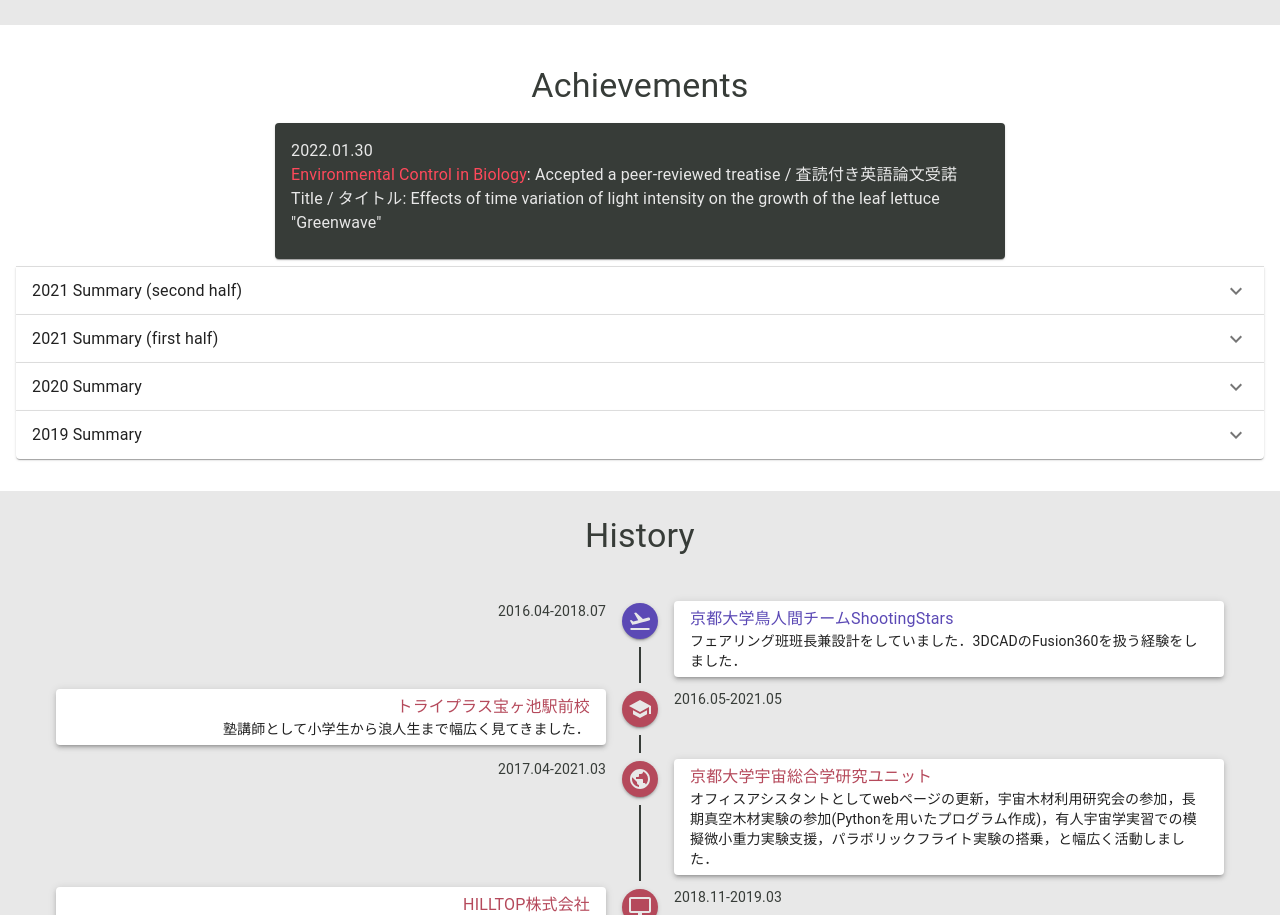
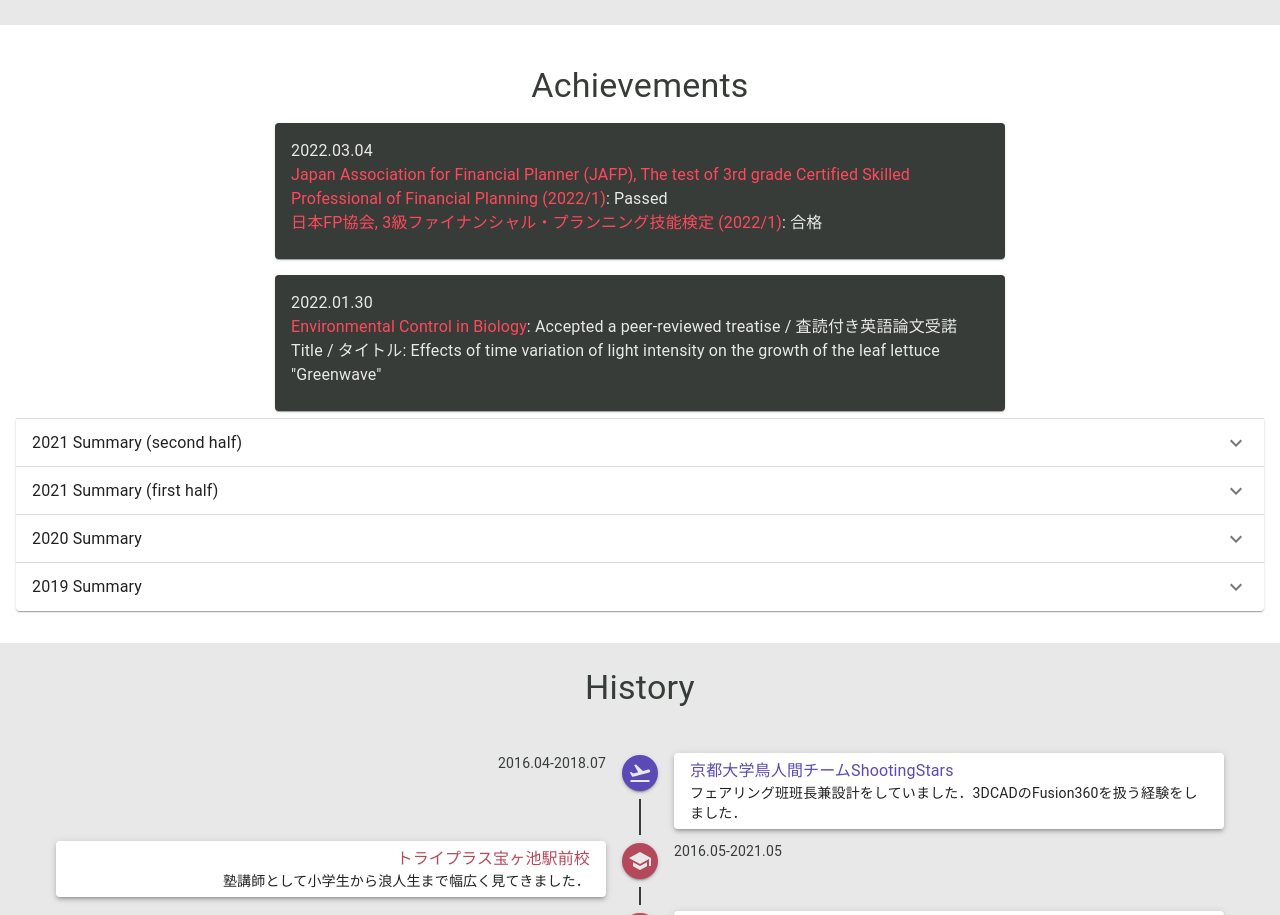
Before and after one commit to masukai/portfolio, a React (Create React App) app: page / in a window 1280 px wide. Shown: the part 889-1804 px from the top of the page. Built offline with nearby package versions, Linux system fonts and the light colour scheme.

Commit message:
20220304_update

```diff
--- a/src/components/Achievements.tsx
+++ b/src/components/Achievements.tsx
@@ -37,6 +37,23 @@ const Achievements: React.FC = () => {
           <Typography variant='h4'>
             Achievements
           </Typography>
+        </Box>
+        <Box display='flex' justifyContent='center' p={1} >
+          <Card className={classes.root}>
+            <CardContent>
+              <Typography variant='body1'>
+                2022.03.04
+              </Typography>
+              <Typography color='inherit'>
+                <Link href='https://www.jafp.or.jp/eng/' className={classes.maincolor} target="_blank">
+                Japan Association for Financial Planner (JAFP), The test of 3rd grade Certified Skilled Professional of Financial Planning (2022/1)</Link>: Passed
+              </Typography>
+              <Typography color='inherit'>
+                <Link href='https://www.jafp.or.jp/exam/' className={classes.maincolor} target="_blank">
+                日本FP協会, 3級ファイナンシャル・プランニング技能検定 (2022/1)</Link>: 合格
+              </Typography>
+            </CardContent>
+          </Card>
         </Box>
         <Box display='flex' justifyContent='center' p={1} >
           <Card className={classes.root}>
```
